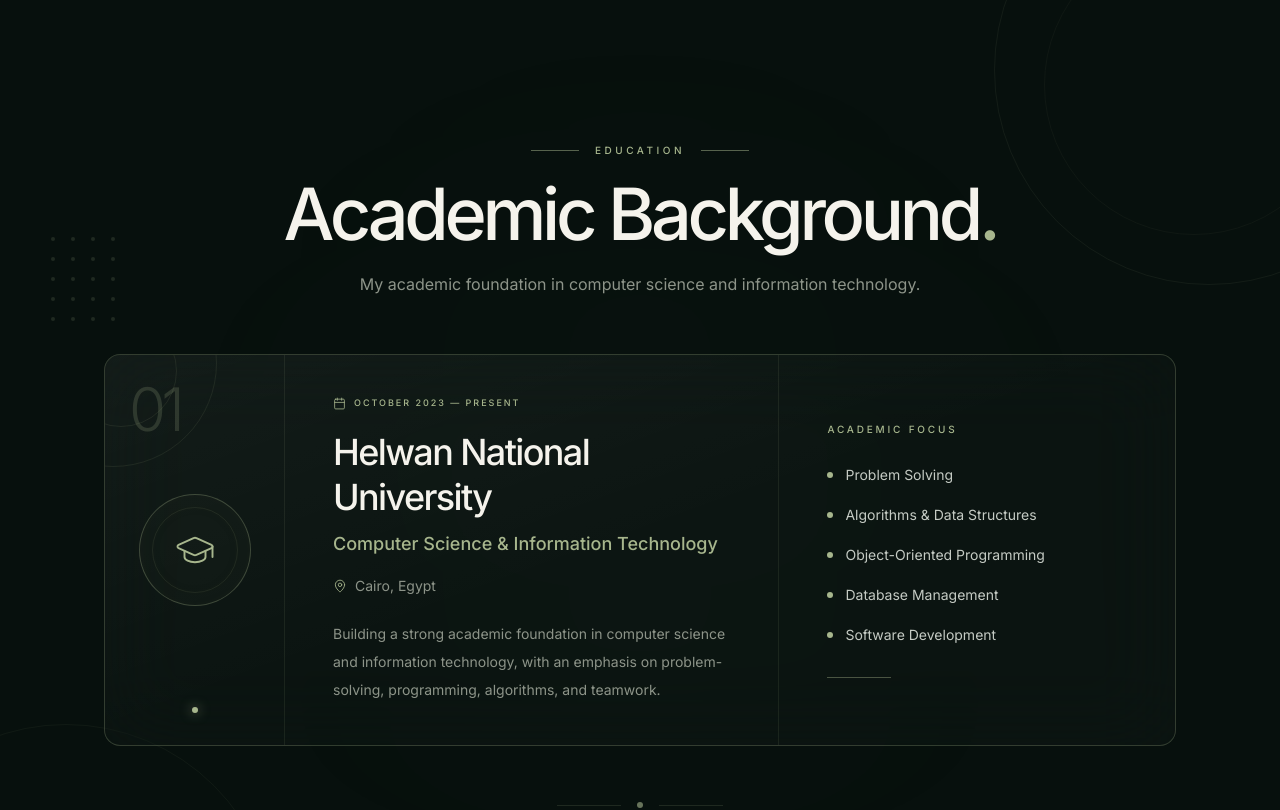
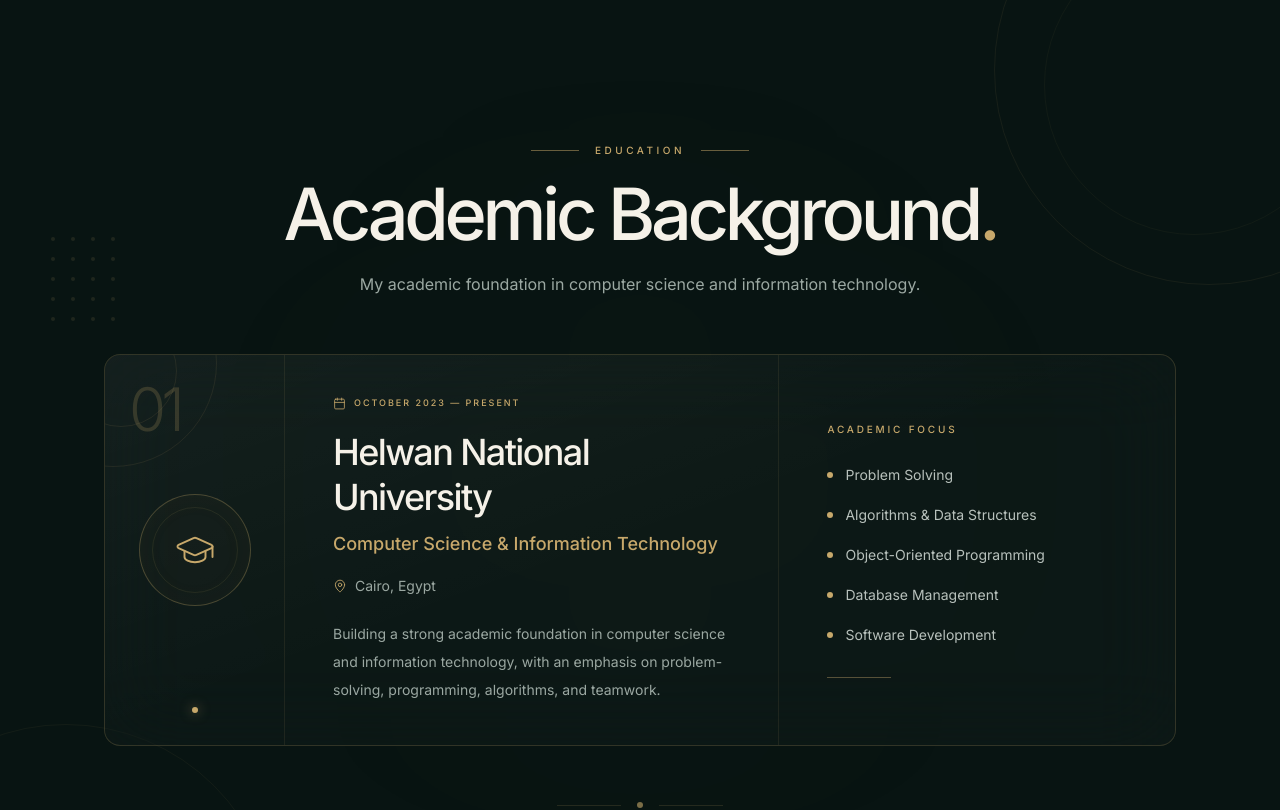
Before and after one commit to DohaAbdelrahman/Doha, a Next.js app: page / in a window 1280 px wide. Shown: the part 7531-8341 px from the top of the page. Built offline with nearby package versions, Linux system fonts and the light colour scheme.

Commit message:
edit education

```diff
--- a/src/sections/EducationSection.tsx
+++ b/src/sections/EducationSection.tsx
@@ -18,7 +18,7 @@
       className="
         relative
         overflow-hidden
-        bg-[#07100D]
+        bg-[#081412]
         py-28
         sm:py-36
       "
@@ -28,6 +28,7 @@
       ===================================================== */}
 
       <div className="pointer-events-none absolute inset-0 overflow-hidden">
+
         {/* Top right orbit */}
 
         <div
@@ -39,7 +40,7 @@
             w-[430px]
             rounded-full
             border
-            border-[#A7B68D]/[0.08]
+            border-[#C7A86B]/[0.08]
           "
         />
 
@@ -52,7 +53,7 @@
             w-[300px]
             rounded-full
             border
-            border-[#A7B68D]/[0.05]
+            border-[#C7A86B]/[0.05]
           "
         />
 
@@ -67,7 +68,7 @@
             w-[420px]
             rounded-full
             border
-            border-[#A7B68D]/[0.06]
+            border-[#C7A86B]/[0.06]
           "
         />
 
@@ -83,7 +84,7 @@
             -translate-x-1/2
             -translate-y-1/2
             rounded-full
-            bg-[#A7B68D]/[0.018]
+            bg-[#C7A86B]/[0.015]
             blur-[140px]
           "
         />
@@ -108,7 +109,7 @@
                 h-1
                 w-1
                 rounded-full
-                bg-[#A7B68D]/50
+                bg-[#C7A86B]/40
               "
             />
           ))}
@@ -147,7 +148,7 @@
               className="
                 h-px
                 w-12
-                bg-[#A7B68D]/50
+                bg-[#C7A86B]/50
               "
             />
 
@@ -157,7 +158,7 @@
                 font-medium
                 uppercase
                 tracking-[0.35em]
-                text-[#A7B68D]
+                text-[#C7A86B]
               "
             >
               Education
@@ -167,7 +168,7 @@
               className="
                 h-px
                 w-12
-                bg-[#A7B68D]/50
+                bg-[#C7A86B]/50
               "
             />
           </div>
@@ -177,13 +178,13 @@
               text-5xl
               font-medium
               tracking-[-0.06em]
-              text-[#F5F3EC]
+              text-[#F5F1E8]
               sm:text-6xl
               md:text-7xl
             "
           >
             Academic Background
-            <span className="text-[#A7B68D]">
+            <span className="text-[#C7A86B]">
               .
             </span>
           </h2>
@@ -195,7 +196,7 @@
               max-w-xl
               text-sm
               leading-7
-              text-[#8D9489]
+              text-[#9BA8A2]
               sm:text-base
             "
           >
@@ -216,13 +217,13 @@
               overflow-hidden
               rounded-2xl
               border
-              border-[#A7B68D]/25
+              border-[#C7A86B]/20
               bg-white/[0.018]
               backdrop-blur-2xl
               transition-all
               duration-500
-              hover:border-[#A7B68D]/45
-              hover:bg-[#A7B68D]/[0.025]
+              hover:border-[#C7A86B]/40
+              hover:bg-[#C7A86B]/[0.02]
             "
           >
             {/* Glass highlight */}
@@ -251,7 +252,7 @@
                 w-52
                 rounded-full
                 border
-                border-[#A7B68D]/10
+                border-[#C7A86B]/10
               "
             />
 
@@ -265,7 +266,7 @@
                 w-28
                 rounded-full
                 border
-                border-[#A7B68D]/10
+                border-[#C7A86B]/10
               "
             />
 
@@ -293,7 +294,7 @@
                   items-center
                   justify-center
                   border-b
-                  border-[#A7B68D]/10
+                  border-[#C7A86B]/10
                   px-6
                   lg:min-h-[390px]
                   lg:border-b-0
@@ -311,7 +312,7 @@
                     font-light
                     leading-none
                     tracking-[-0.08em]
-                    text-[#A7B68D]/20
+                    text-[#C7A86B]/20
                   "
                 >
                   01
@@ -329,12 +330,12 @@
                     justify-center
                     rounded-full
                     border
-                    border-[#A7B68D]/30
-                    bg-[#A7B68D]/[0.025]
-                    shadow-[inset_0_0_35px_rgba(167,182,141,0.025)]
+                    border-[#C7A86B]/30
+                    bg-[#C7A86B]/[0.025]
+                    shadow-[inset_0_0_35px_rgba(199,168,107,0.025)]
                     transition-all
                     duration-500
-                    group-hover:border-[#A7B68D]/55
+                    group-hover:border-[#C7A86B]/55
                   "
                 >
                   <div
@@ -343,7 +344,7 @@
                       inset-3
                       rounded-full
                       border
-                      border-[#A7B68D]/10
+                      border-[#C7A86B]/10
                     "
                   />
 
@@ -352,7 +353,7 @@
                     strokeWidth={1.1}
                     className="
                       relative
-                      text-[#A7B68D]
+                      text-[#C7A86B]
                     "
                   />
                 </div>
@@ -366,8 +367,8 @@
                     h-1.5
                     w-1.5
                     rounded-full
-                    bg-[#A7B68D]
-                    shadow-[0_0_12px_rgba(167,182,141,0.7)]
+                    bg-[#C7A86B]
+                    shadow-[0_0_12px_rgba(199,168,107,0.65)]
                   "
                 />
               </div>
@@ -382,7 +383,7 @@
                   flex-col
                   justify-center
                   border-b
-                  border-[#A7B68D]/10
+                  border-[#C7A86B]/10
                   px-7
                   py-9
                   sm:px-10
@@ -402,10 +403,13 @@
                     font-medium
                     uppercase
                     tracking-[0.22em]
-                    text-[#A7B68D]
+                    text-[#C7A86B]
                   "
                 >
-                  <Calendar size={13} strokeWidth={1.5} />
+                  <Calendar
+                    size={13}
+                    strokeWidth={1.5}
+                  />
 
                   <span>
                     October 2023 — Present
@@ -421,7 +425,7 @@
                     font-medium
                     leading-tight
                     tracking-[-0.045em]
-                    text-[#F5F3EC]
+                    text-[#F5F1E8]
                     sm:text-4xl
                   "
                 >
@@ -436,7 +440,7 @@
                     text-base
                     font-medium
                     leading-6
-                    text-[#A7B68D]
+                    text-[#C7A86B]
                     sm:text-lg
                   "
                 >
@@ -453,16 +457,18 @@
                     items-center
                     gap-2
                     text-sm
-                    text-[#8D9489]
+                    text-[#9BA8A2]
                   "
                 >
                   <MapPin
                     size={14}
                     strokeWidth={1.5}
-                    className="text-[#A7B68D]"
+                    className="text-[#C7A86B]"
                   />
 
-                  <span>Cairo, Egypt</span>
+                  <span>
+                    Cairo, Egypt
+                  </span>
                 </div>
 
                 {/* Description */}
@@ -473,7 +479,7 @@
                     max-w-xl
                     text-sm
                     leading-7
-                    text-[#8D9489]
+                    text-[#9BA8A2]
                   "
                 >
                   Building a strong academic foundation
@@ -506,7 +512,7 @@
                     font-medium
                     uppercase
                     tracking-[0.28em]
-                    text-[#A7B68D]
+                    text-[#C7A86B]
                   "
                 >
                   Academic Focus
@@ -518,8 +524,7 @@
                     space-y-5
                   "
                 >
-                  {academicFocus.map(
-                    (item, index) => (
+                  {academicFocus.map((item) => (
                     <div
                       key={item}
                       className="
@@ -534,21 +539,20 @@
                           w-1.5
                           shrink-0
                           rounded-full
-                            bg-[#A7B68D]
+                          bg-[#C7A86B]
                         "
                       />
 
                       <span
                         className="
                           text-sm
-                            text-[#C5CBC4]
+                          text-[#B8C1BC]
                         "
                       >
                         {item}
                       </span>
                     </div>
-                    )
-                  )}
+                  ))}
                 </div>
 
                 {/* Bottom accent */}
@@ -558,7 +562,7 @@
                     mt-8
                     h-px
                     w-16
-                    bg-[#A7B68D]/40
+                    bg-[#C7A86B]/40
                   "
                 />
               </div>
@@ -574,8 +578,8 @@
                 h-px
                 w-0
                 -translate-x-1/2
-                bg-[#A7B68D]
-                shadow-[0_0_15px_rgba(167,182,141,0.6)]
+                bg-[#C7A86B]
+                shadow-[0_0_15px_rgba(199,168,107,0.5)]
                 transition-all
                 duration-700
                 group-hover:w-1/2
@@ -605,7 +609,7 @@
               className="
                 h-px
                 w-16
-                bg-[#A7B68D]/15
+                bg-[#C7A86B]/15
               "
             />
 
@@ -614,7 +618,7 @@
                 h-1.5
                 w-1.5
                 rounded-full
-                bg-[#A7B68D]/60
+                bg-[#C7A86B]/60
               "
             />
 
@@ -622,7 +626,7 @@
               className="
                 h-px
                 w-16
-                bg-[#A7B68D]/15
+                bg-[#C7A86B]/15
               "
             />
           </div>
```
Lines whose indentation alone changed are shown as unchanged.
